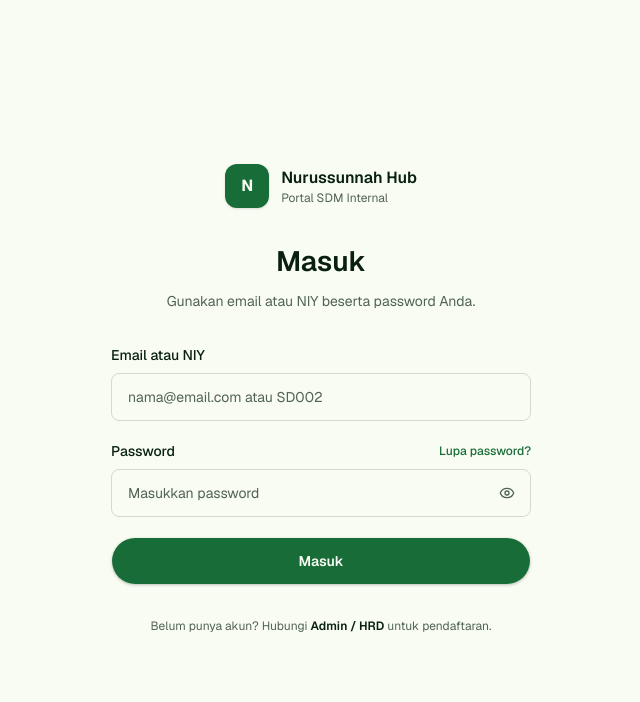
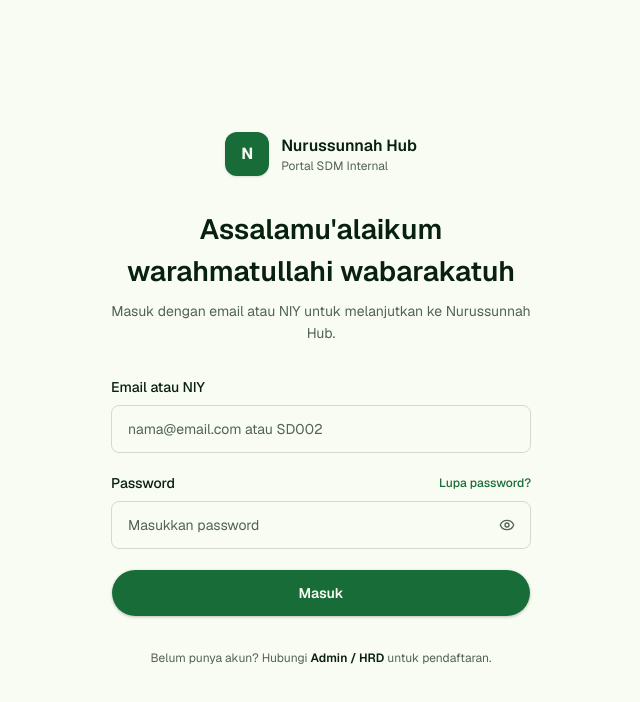
Before and after one commit to yasirabd/nurussunnah-hub, a Next.js app: page /auth/login in a window 1280 px wide. Shown: the top 702 px of the page, without its empty margins (319-959 px from the left). Built offline with nearby package versions, Linux system fonts and the light colour scheme.

Commit message:
feat: add islamic login greeting

```diff
--- a/src/app/auth/login/page.tsx
+++ b/src/app/auth/login/page.tsx
@@ -99,10 +99,10 @@ export default function LoginPage() {
 
       <div className="space-y-2 text-center">
         <h1 className="text-[28px] font-semibold tracking-normal text-foreground">
-          Masuk
+          Assalamu&apos;alaikum warahmatullahi wabarakatuh
         </h1>
         <p className="text-sm leading-relaxed text-muted-foreground">
-          Gunakan email atau NIY beserta password Anda.
+          Masuk dengan email atau NIY untuk melanjutkan ke Nurussunnah Hub.
         </p>
       </div>
 
```
